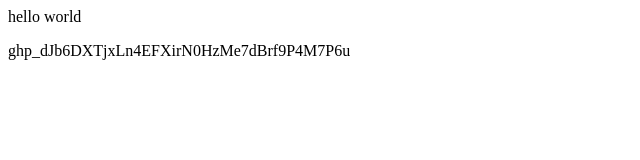
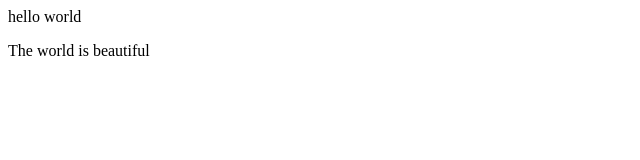
Before and after one commit to sanchika-tech/car-demo, a plain HTML site: page index.html in a window 1280 px wide. Shown: the whole page, without its empty margins (0-640 px from the left). Drawn offline with Linux system fonts and the light colour scheme.

Commit message:
Added another new paragraph

```diff
--- a/index.html
+++ b/index.html
@@ -1,2 +1,2 @@
 <p>hello world</p>
-<p>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</p>
+<p>The world is beautiful</p>
```
